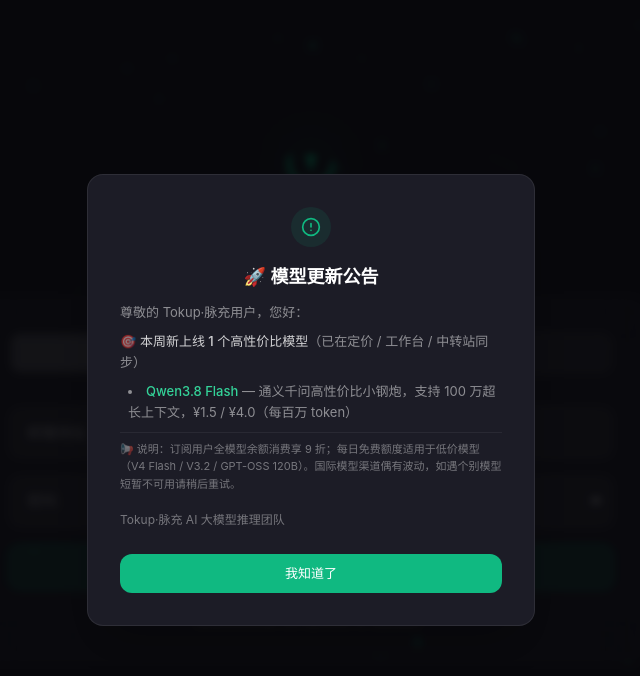
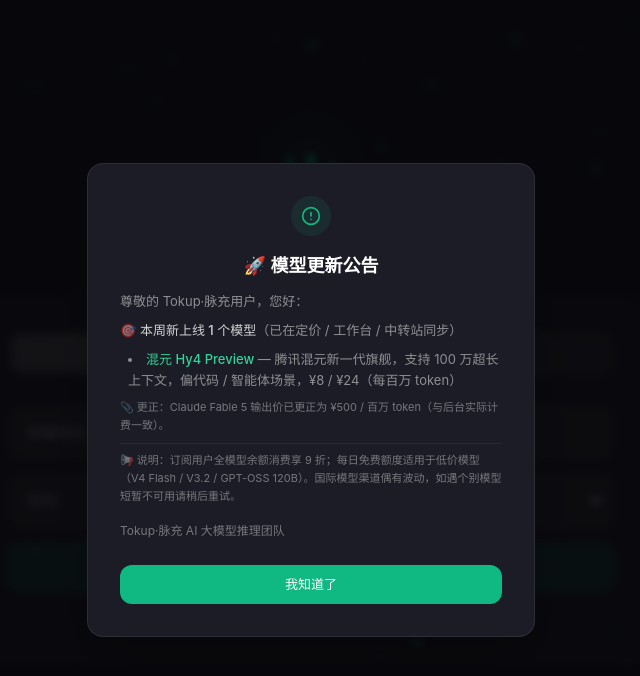
Before and after one commit to ly450358817/tokup, a React (Vite) app in the folder frontend/: page /login in a window 1280 px wide. Shown: the top 676 px of the page, without its empty margins (329-969 px from the left). Built offline with nearby package versions, Linux system fonts and the light colour scheme.

Commit message:
feat: 接入腾讯混元 hy4-preview + 修正 Claude Fable 5 前端价格显示(¥500)

```diff
--- a/frontend/src/components/AnnouncementPopup.tsx
+++ b/frontend/src/components/AnnouncementPopup.tsx
@@ -1,7 +1,7 @@
 import { useState, useEffect } from 'react';
 
 // 公告版本号：内容变更时必须递增，否则已点击「我知道了」的用户 5 天内看不到新版
-const VERSION = 'v16';
+const VERSION = 'v17';
 
 function safeGet(store: Storage, key: string): string | null {
   try {
@@ -55,10 +55,11 @@
         <h2 className="text-[18px] font-semibold text-white text-center mb-3">🚀 模型更新公告</h2>
         <div className="text-[13px] text-white/50 leading-relaxed space-y-2 mb-6">
           <p>尊敬的 Tokup·脉充用户，您好：</p>
-          <p>🎯 <span className="text-white/80 font-medium">本周新上线 1 个高性价比模型</span>（已在定价 / 工作台 / 中转站同步）</p>
+          <p>🎯 <span className="text-white/80 font-medium">本周新上线 1 个模型</span>（已在定价 / 工作台 / 中转站同步）</p>
           <ul className="list-disc list-inside space-y-1 pl-2">
-            <li><span className="text-emerald-400 font-medium">Qwen3.8 Flash</span> — 通义千问高性价比小钢炮，支持 100 万超长上下文，¥1.5 / ¥4.0（每百万 token）</li>
+            <li><span className="text-emerald-400 font-medium">混元 Hy4 Preview</span> — 腾讯混元新一代旗舰，支持 100 万超长上下文，偏代码 / 智能体场景，¥8 / ¥24（每百万 token）</li>
           </ul>
+          <p className="text-white/40 text-[11px]">📎 更正：Claude Fable 5 输出价已更正为 ¥500 / 百万 token（与后台实际计费一致）。</p>
           <div className="border-t border-white/[0.06] pt-2 mt-2">
             <p className="text-white/40 text-[11px]">📢 说明：订阅用户全模型余额消费享 9 折；每日免费额度适用于低价模型（V4 Flash / V3.2 / GPT-OSS 120B）。国际模型渠道偶有波动，如遇个别模型短暂不可用请稍后重试。</p>
           </div>
--- a/frontend/src/pages/DashboardPage.tsx
+++ b/frontend/src/pages/DashboardPage.tsx
@@ -48,6 +48,7 @@
   { id: 'moonshotai/kimi-k2.6', label: 'Kimi K2.6', provider: '月之暗面', cost: '¥9/1M input' },
   { id: 'MiniMax-M1', label: 'MiniMax M1', provider: 'MiniMax', cost: '¥8.0/1M input' },
   { id: 'minimax/minimax-m3', label: 'MiniMax M3', provider: 'MiniMax', cost: '¥6.0/1M input' },
+  { id: 'tencent/hy4-preview', label: '混元 Hy4 Preview', provider: '腾讯混元', cost: '¥8/1M input' },
 ];
 
 
--- a/frontend/src/pages/PricingPage.tsx
+++ b/frontend/src/pages/PricingPage.tsx
@@ -22,7 +22,7 @@
   { id: 'openai/gpt-5.4', name: 'GPT-5.4', provider: 'OpenAI', input: '¥45', output: '¥202', badge: 'New', note: '新一代旗舰' },
   { id: 'openai/gpt-5-mini', name: 'GPT-5-mini', provider: 'OpenAI', input: '¥3.0', output: '¥19', badge: 'New', note: '轻量快速' },
   { id: 'gpt-oss-120b', name: 'GPT-OSS 120B', provider: 'OpenAI', input: '¥2.0', output: '¥8.0', badge: 'New', note: '开源高性价比' },
-  { id: 'anthropic/claude-fable-5', name: 'Claude Fable 5', provider: 'Anthropic', input: '¥90', output: '¥450', badge: 'New', note: '最新 Claude' },
+  { id: 'anthropic/claude-fable-5', name: 'Claude Fable 5', provider: 'Anthropic', input: '¥90', output: '¥500', badge: 'New', note: '最新 Claude' },
   { id: 'claude-4.7-opus', name: 'Claude 4.7 Opus', provider: 'Anthropic', input: '¥45', output: '¥225', badge: 'New', note: '最新旗舰 Opus' },
   { id: 'claude-4.6-sonnet', name: 'Claude 4.6 Sonnet', provider: 'Anthropic', input: '¥27', output: '¥135', badge: 'New', note: '旗舰 Sonnet' },
   { id: 'gemini-2.5-pro', name: 'Gemini 2.5 Pro', provider: 'Google', input: '¥24', output: '¥141', badge: 'New', note: '谷歌旗舰' },
@@ -45,6 +45,7 @@
   { id: 'moonshotai/kimi-k2.6', name: 'Kimi K2.6', provider: '月之暗面', input: '¥9', output: '¥36', badge: '', note: '稳定可靠' },
   { id: 'MiniMax-M1', name: 'MiniMax M1', provider: 'MiniMax', input: '¥8.0', output: '¥32.0', badge: 'New', note: '顶级推理旗舰' },
   { id: 'minimax/minimax-m3', name: 'MiniMax M3', provider: 'MiniMax', input: '¥6.0', output: '¥24.0', badge: 'New', note: '最新旗舰' },
+  { id: 'tencent/hy4-preview', name: '混元 Hy4 Preview', provider: '腾讯混元', input: '¥8', output: '¥24', badge: 'New', note: '1M 上下文 · 代码/智能体' },
 ];
 
 
--- a/frontend/src/pages/TransferStationPage.tsx
+++ b/frontend/src/pages/TransferStationPage.tsx
@@ -36,7 +36,7 @@
   { id: 'openai/gpt-5.4', name: 'GPT-5.4', provider: 'OpenAI', input: '¥45', output: '¥202', note: '新一代旗舰', badge: 'New' },
   { id: 'openai/gpt-5-mini', name: 'GPT-5-mini', provider: 'OpenAI', input: '¥3.0', output: '¥19', note: '轻量快速', badge: 'New' },
   { id: 'gpt-oss-120b', name: 'GPT-OSS 120B', provider: 'OpenAI', input: '¥2.0', output: '¥8.0', note: '开源高性价比', badge: 'New' },
-  { id: 'anthropic/claude-fable-5', name: 'Claude Fable 5', provider: 'Anthropic', input: '¥90', output: '¥450', note: '最新 Claude', badge: 'New' },
+  { id: 'anthropic/claude-fable-5', name: 'Claude Fable 5', provider: 'Anthropic', input: '¥90', output: '¥500', note: '最新 Claude', badge: 'New' },
   { id: 'claude-4.7-opus', name: 'Claude 4.7 Opus', provider: 'Anthropic', input: '¥45', output: '¥225', note: '最新旗舰 Opus', badge: 'New' },
   { id: 'claude-4.6-sonnet', name: 'Claude 4.6 Sonnet', provider: 'Anthropic', input: '¥27', output: '¥135', note: '旗舰 Sonnet', badge: 'New' },
   { id: 'gemini-2.5-pro', name: 'Gemini 2.5 Pro', provider: 'Google', input: '¥24', output: '¥141', note: '谷歌旗舰', badge: 'New' },
@@ -59,6 +59,7 @@
   { id: 'moonshotai/kimi-k2.6', name: 'Kimi K2.6', provider: '月之暗面', input: '¥9', output: '¥36', note: '稳定可靠', badge: '' },
   { id: 'MiniMax-M1', name: 'MiniMax M1', provider: 'MiniMax', input: '¥8.0', output: '¥32.0', note: '顶级推理旗舰', badge: 'New' },
   { id: 'minimax/minimax-m3', name: 'MiniMax M3', provider: 'MiniMax', input: '¥6.0', output: '¥24.0', note: '最新旗舰', badge: 'New' },
+  { id: 'tencent/hy4-preview', name: '混元 Hy4 Preview', provider: '腾讯混元', input: '¥8', output: '¥24', note: '1M 上下文 · 代码/智能体', badge: 'New' },
 ];
 
 
```
Also changed, not shown: 1 other file (tests, documents, lock files or other folders).
